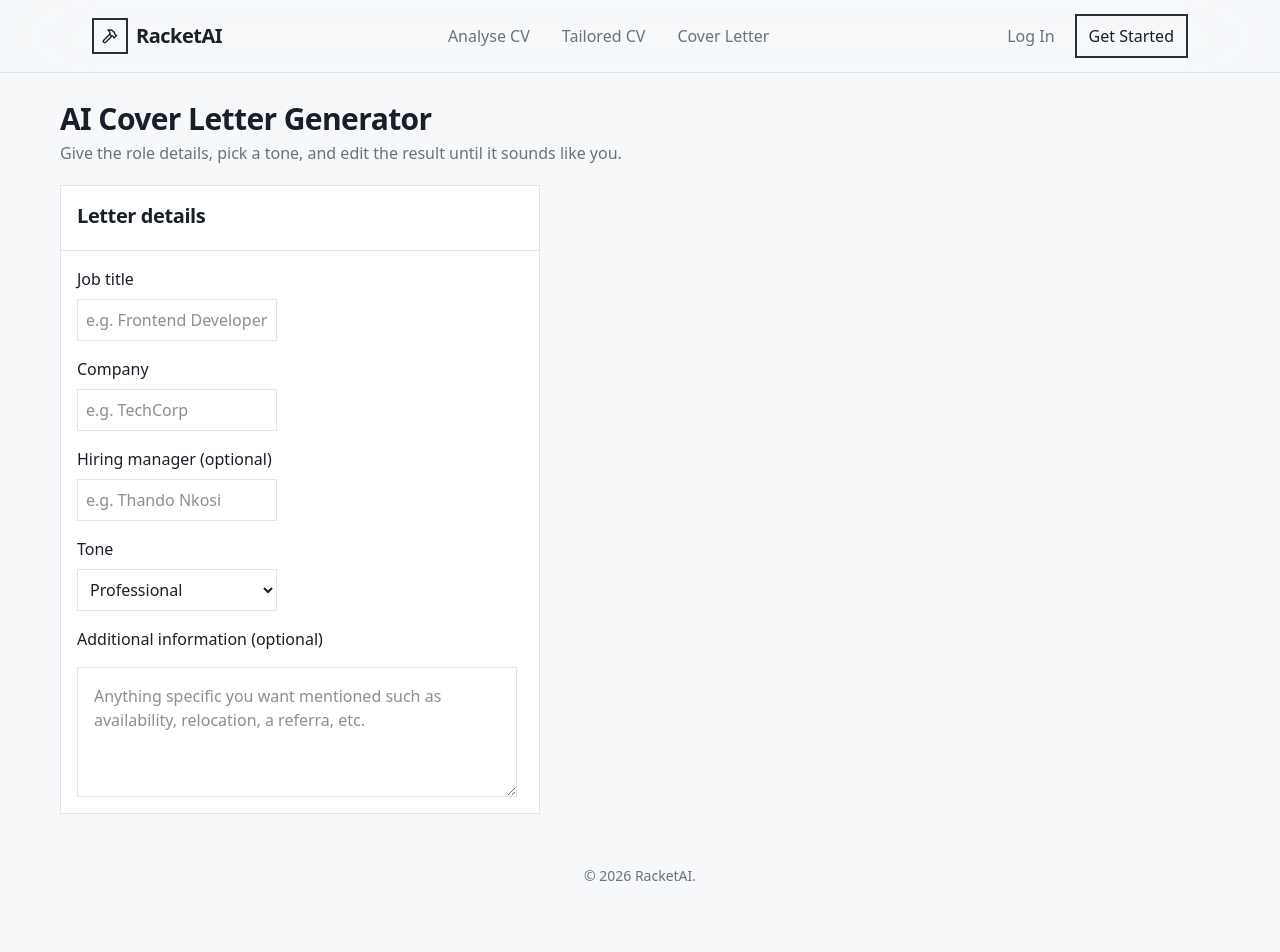
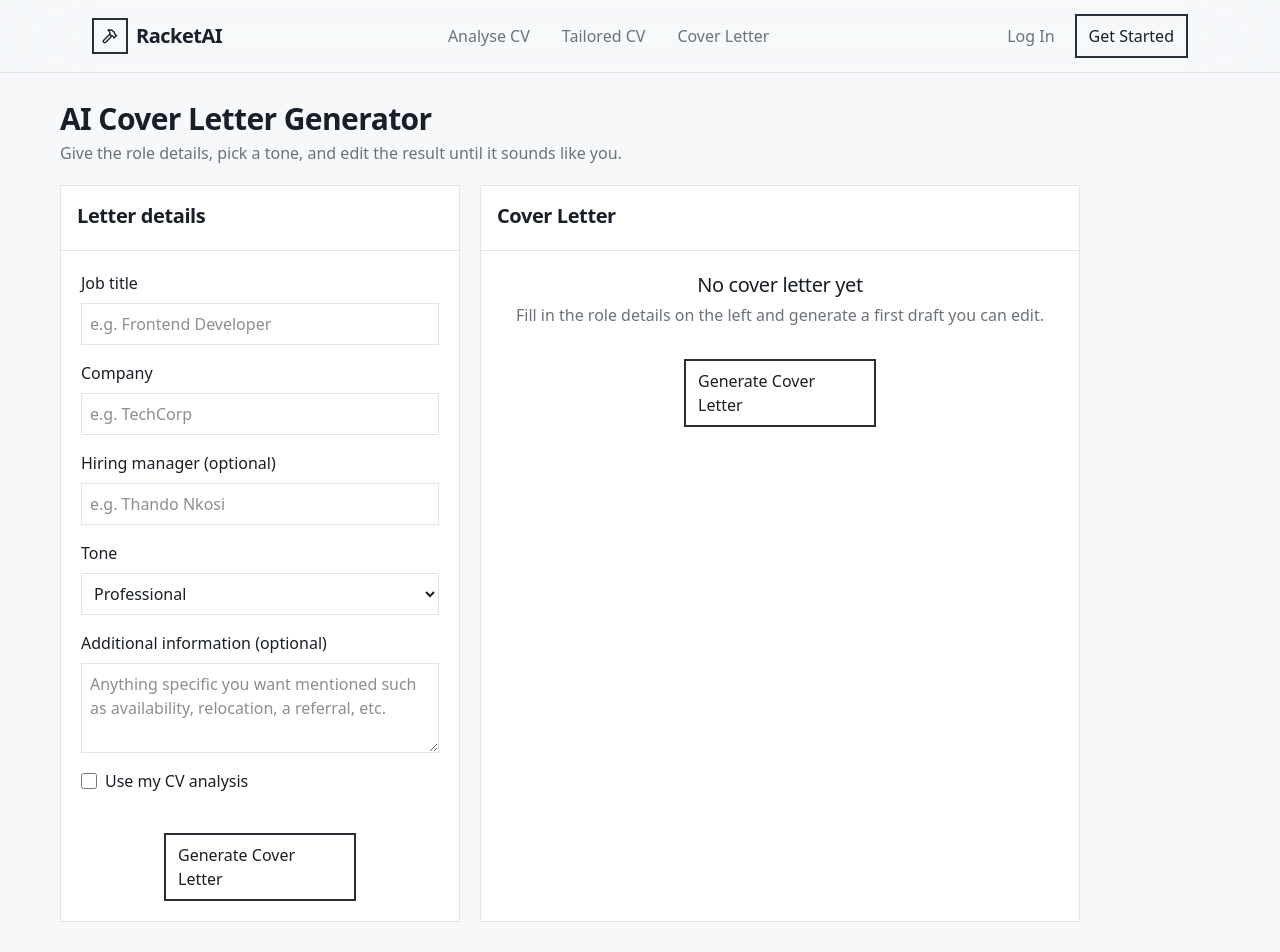
Before and after one commit to SnowyParis/RacketAI, a React (Vite) app: page /cover-letter in a window 1280 px wide. Shown: the top 952 px of the page. Before the commit the page ends 910 px from the top, so only its background shows below. Built offline with nearby package versions, Linux system fonts and the light colour scheme.

Commit message:
Create CoverLetter section

```diff
--- a/src/components/CoverLetter.jsx
+++ b/src/components/CoverLetter.jsx
@@ -1,4 +1,4 @@
-const inputClassName = "p-2 w-50 border border-input outline-none focus:ring-1 focus:ring-ring"
+const inputClassName = "p-2 w-full border border-input outline-none focus:ring-1 focus:ring-ring"
 const labelClassName = "pt-4 pb-2 text-md font-medium";
 
 function CoverLetter() {
@@ -12,12 +12,12 @@ function CoverLetter() {
             </div>
 
             <div className="flex gap-5">
-                <div className="bg-card w-120 border border-border">
+                <div className="bg-card w-100 border border-border">
                     <div className="p-4 border-b border-border">
                         <h3 className="pb-1 text-xl font-bold">Letter details</h3>
                     </div>
 
-                    <form className="p-4">
+                    <form className="p-5">
                         <div className="flex flex-col">
                             <label className="pb-2 text-md font-medium">Job title</label>
                             <input className={inputClassName} placeholder="e.g. Frontend Developer" />
@@ -37,10 +37,47 @@ function CoverLetter() {
                             </select>
 
                             <label className={labelClassName}>Additional information (optional)</label>
-                            <textarea rows={4} placeholder="Anything specific you want mentioned such as availability, relocation, a referra, etc." className="mt-2 p-4 w-110 border border-input outline-none focus:ring-1 focus:ring-ring">
+                            <textarea rows={3} placeholder="Anything specific you want mentioned such as availability, relocation, a referral, etc." className={inputClassName}>
                             </textarea>
+
+                            <label className="pt-4 pb-2 text-md inline-flex gap-2 items-center">
+                                <input type="checkbox" className="w-4 h-4 accent-primary" />
+                                Use my CV analysis
+                            </label>
+
+                            <div className="mt-4 flex justify-center">
+                                <a
+                                    // to="/analyse-cv"
+                                    href="#"
+                                    type="submit"
+                                    aria-label="Generate Cover Letter"
+                                    className="font-medium w-48 mt-4 px-3 py-2 border-2 border-secondary-foreground hover:bg-muted-foreground/10 transition">
+                                    Generate Cover Letter
+                                </a>
+                            </div>
                         </div>
                     </form>
+                </div>
+
+                <div className="bg-card w-150 border border-border">
+                    <div className="p-4 border-b border-border">
+                        <h3 className="pb-1 text-xl font-bold">Cover Letter</h3>
+                    </div>
+
+                    <div className="flex flex-col gap-4 p-5 items-center">
+                        <div>
+                            <h3 className="pb-1 text-xl text-center font-medium">No cover letter yet</h3>
+                            <p className="text-md text-center text-muted-foreground">Fill in the role details on the left and generate a first draft you can edit.</p>
+                        </div>
+
+                        <a
+                            // to="/analyse-cv"
+                            href="#"
+                            aria-label="Generate Cover Letter"
+                            className="font-medium w-48 mt-4 px-3 py-2 border-2 border-secondary-foreground hover:bg-muted-foreground/10 transition">
+                            Generate Cover Letter
+                        </a>
+                    </div>
                 </div>
             </div>
         </div>
```
